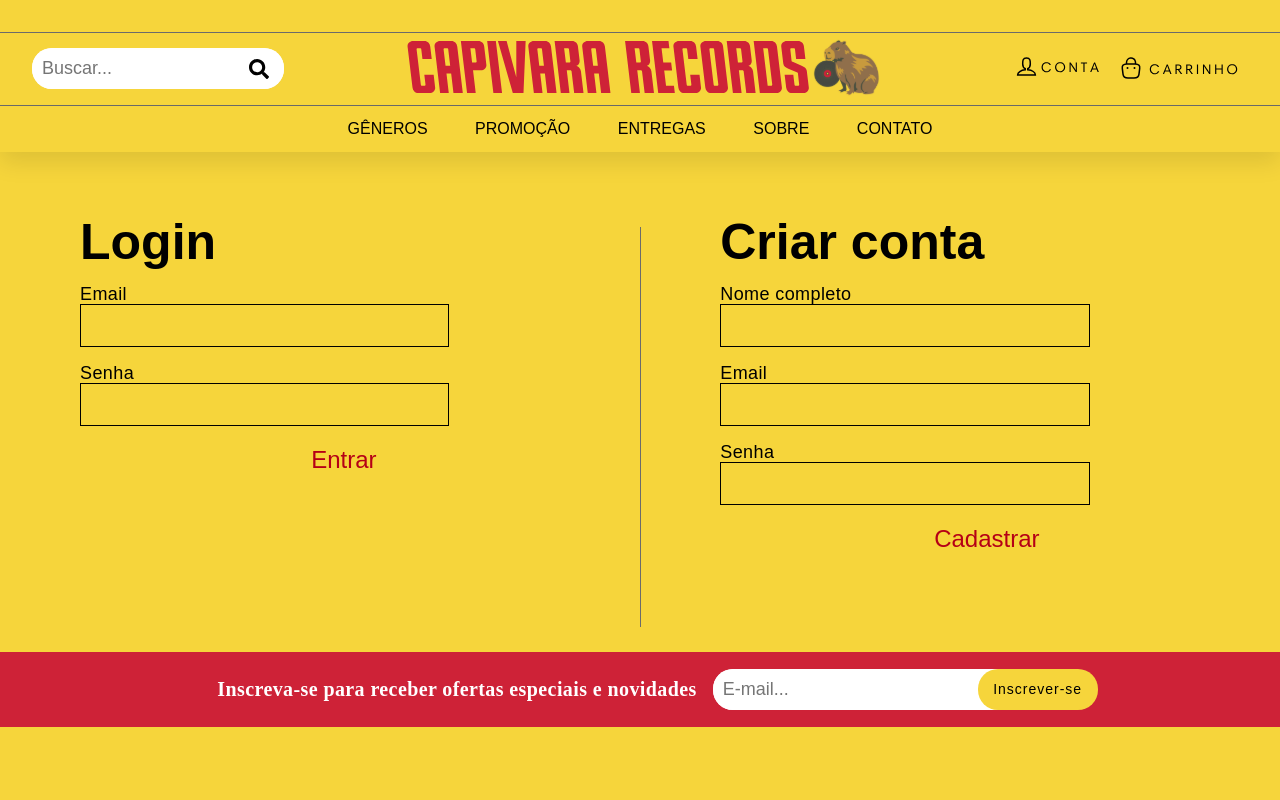
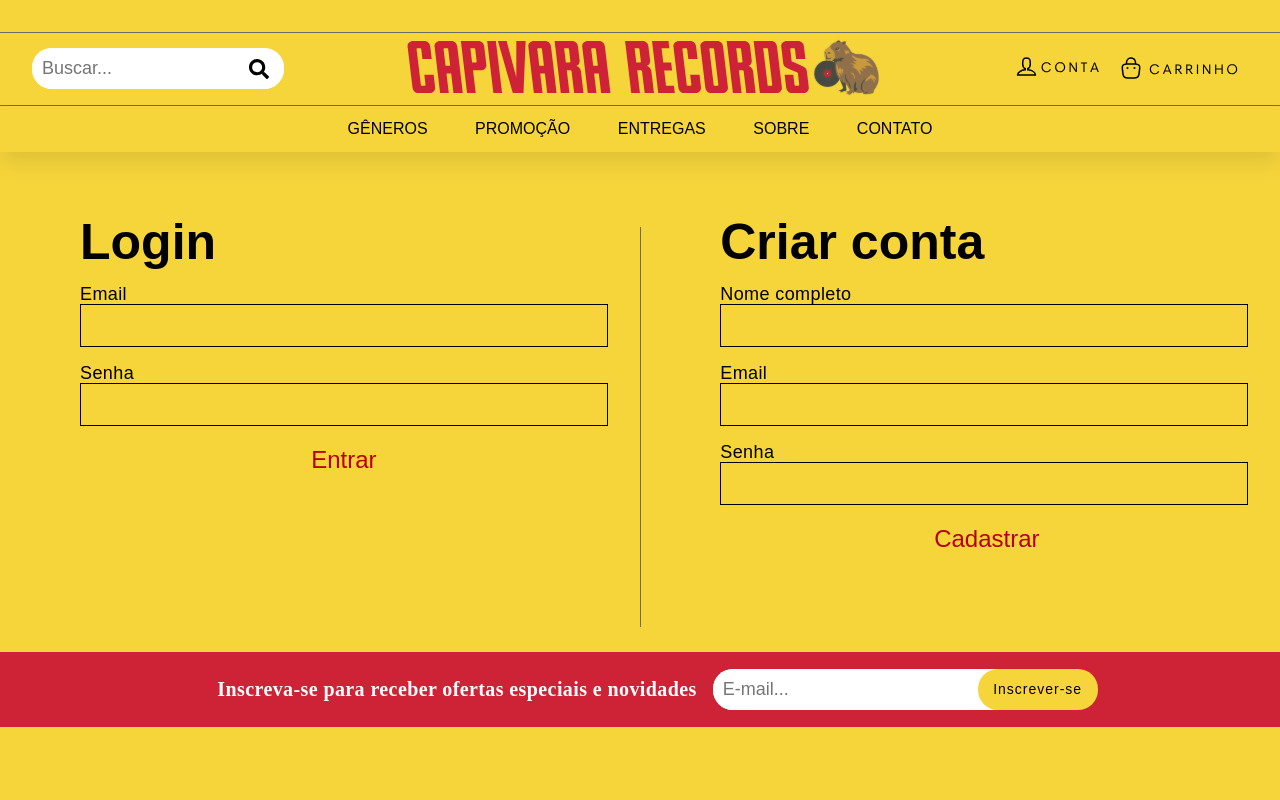
Before and after one commit to jvmantovas/ecommerce-capi, a React (Vite) app: page /login in a window 1280 px wide. Shown: the top 800 px of the page. Built offline with nearby package versions, Linux system fonts and the light colour scheme; a web font is replaced by a local one.

Commit message:
fix: input field width login screen

```diff
--- a/src/components/LoginSection/styles.js
+++ b/src/components/LoginSection/styles.js
@@ -62,7 +62,7 @@ export const FieldInput = styled.input`
   padding: 10px;
   border: 1px solid black;
   flex: 1;
-  min-width: 70%;
+  min-width: 100%;
   max-width: 100%;
   &:focus {
     outline: 0;
```
